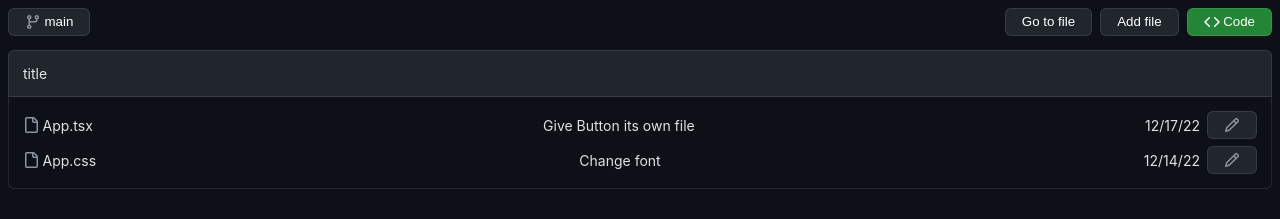
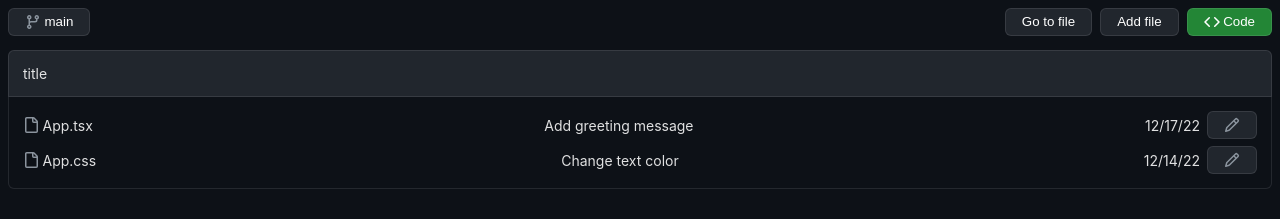
Before and after one commit to BauBau26/LearningReact, a React (Vite) app: page / in a window 1280 px wide. Shown: the top 219 px of the page. Built offline with nearby package versions, Linux system fonts and the light colour scheme.

Commit message:
make more realistic examples

```diff
--- a/src/App.tsx
+++ b/src/App.tsx
@@ -18,18 +18,18 @@ function App() {
     {
       fileName: "App.tsx",
       contents: `function App() {
-        return () => <>Hi<>
-      }`,
-      lastMessage: "Give Button its own file",
+  return <>Hi<>
+}`,
+      lastMessage: "Add greeting message",
       lastChanged: new Date(2022, 11, 17),
     },
     {
       fileName: "App.css",
-      contents: `.icon {
-        color: #8b949e;
-        fill: currentColor;
-      }`,
-      lastMessage: "Change font",
+      contents: `body {
+  color: rgba(255, 255, 255, 0.87);
+  background-color: #0d1117;
+}`,
+      lastMessage: "Change text color",
       lastChanged: new Date(2022, 11, 14),
     },
   ]);
```
